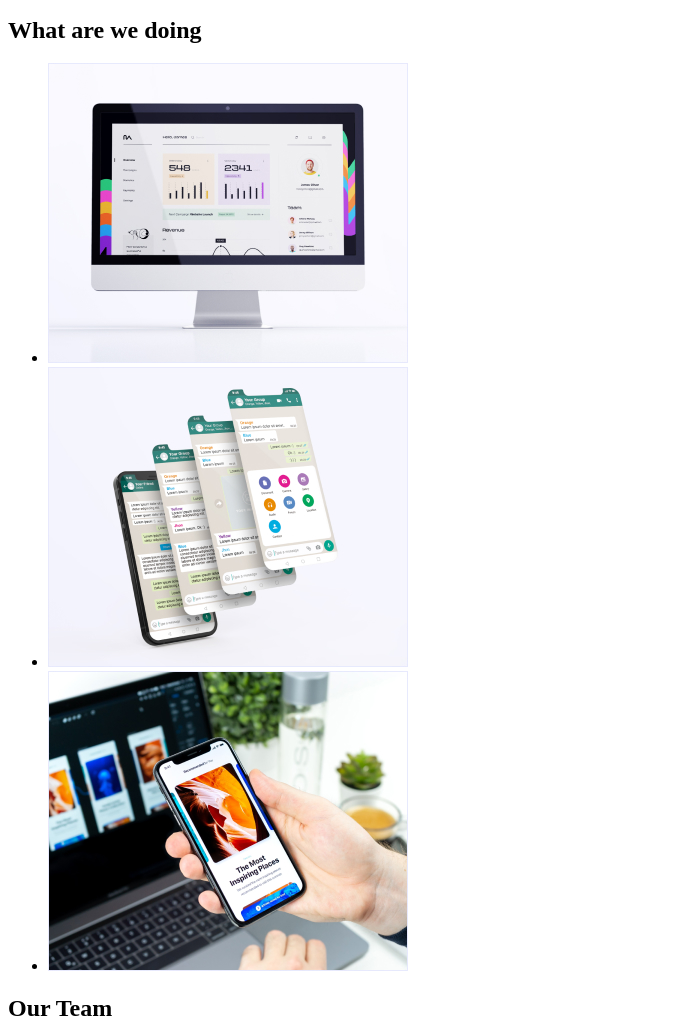
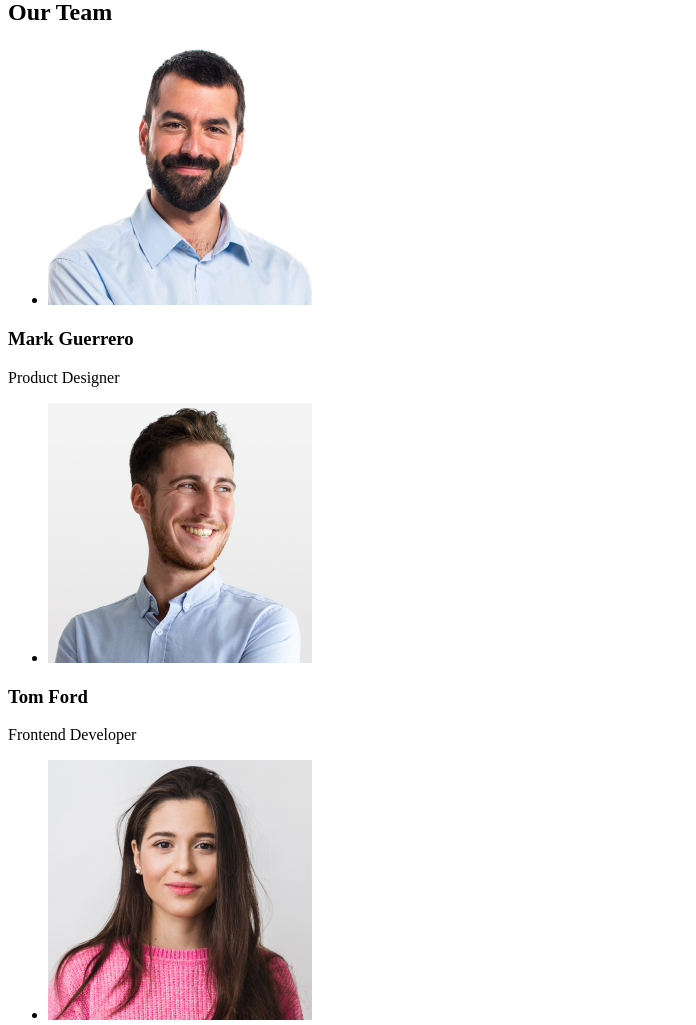
Before and after one commit to karolinawojcik0/goit-markup-hw-01, a plain HTML site: page index.html in a window 1280 px wide. Shown: the part 615-1640 px from the top of the page, without its empty margins (0-696 px from the left). Drawn offline with Linux system fonts and the light colour scheme.

Commit message:
Update index.html

```diff
--- a/index.html
+++ b/index.html
@@ -28,8 +28,8 @@
         <button type="button">Order Service</button>
       </section>
 
-      <!----> SEKCJA 2-->
-
+      <!---- SEKCJA 2 -->
+      <section>
         <h2>Section2</h2>
         <div>
           <ul>
@@ -68,41 +68,12 @@
             </p>
           </ul>
           </div>
-
-
       </section>
       <!-- SEKCJA 3-->
       <section>
-        <h2>What are we doing</h2>
-        <div>
-          <ul>
-            <li>
-              <img
-                src="images/section2/img1.jpg"
-                alt="computer monitor"
-                width="360"
-                height="300"
-              />
-            </li>
-            <li>
-              <img
-                src="images/section2/img2.jpg"
-                alt="phone screen"
-                width="360"
-                height="300"
-              />
-            </li>
-            <li>
-              <img
-                src="images/section2/img3.jpg"
-                alt="telephone in hand"
-                width="360"
-                height="300"
-              />
-            </li>
-          </ul>
-        </div>
+
       </section>
+
       <!-- SEKCJA 4-->
       <section>
         <h2>Our Team</h2>
```
